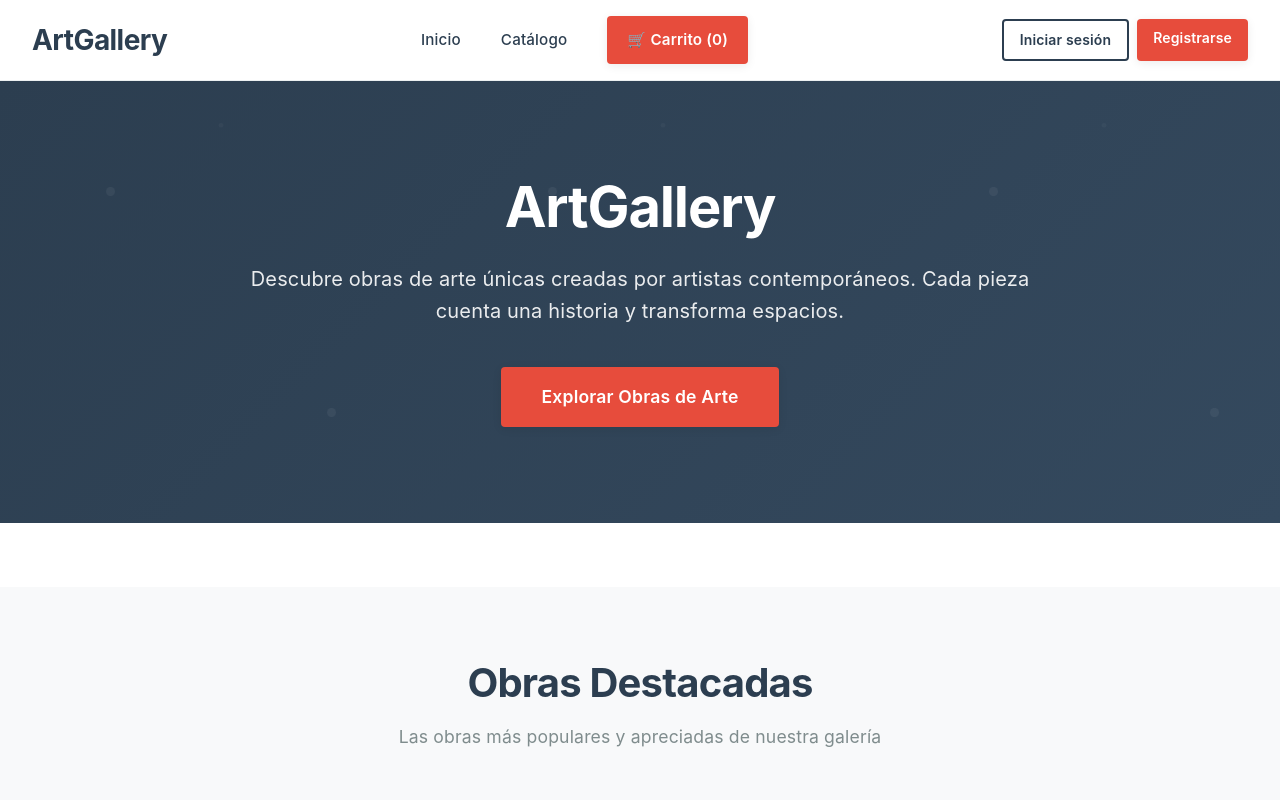
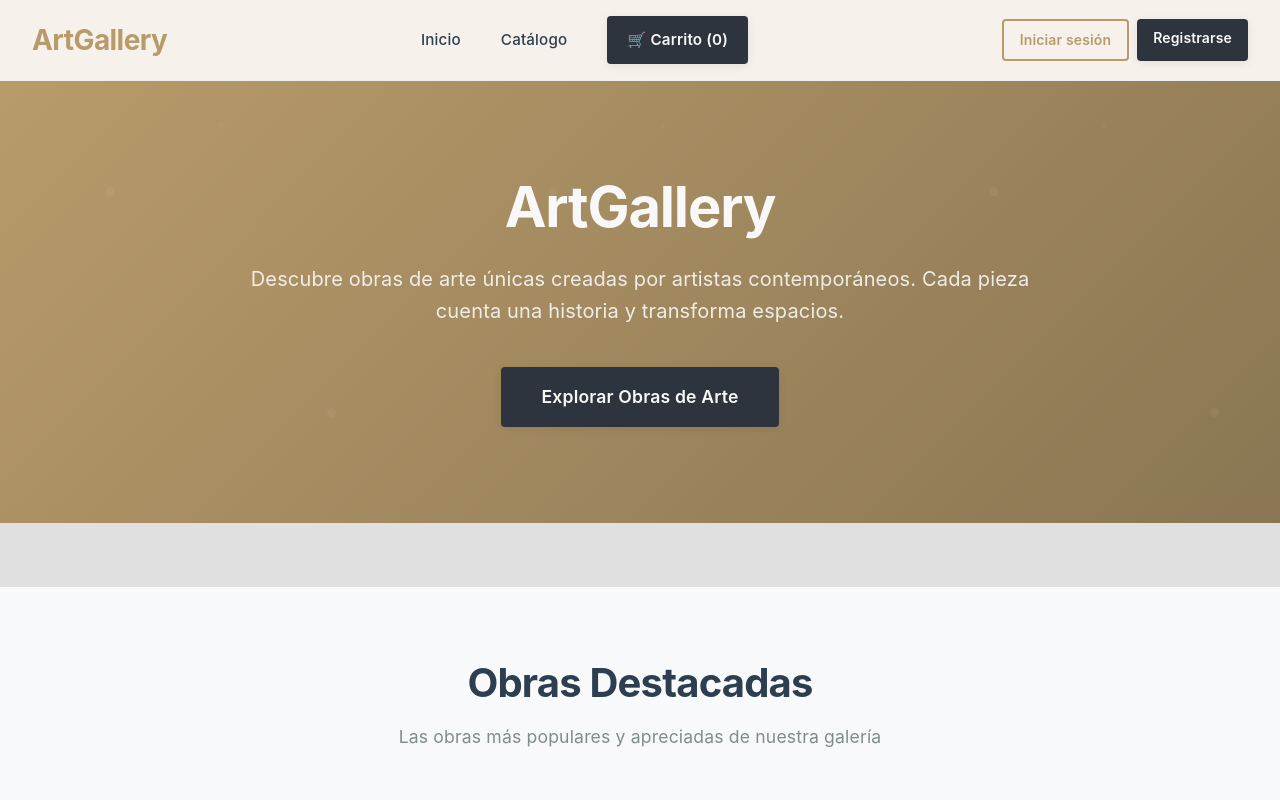
Before and after one commit to LeandroFullStackJs/TPO-Ecommerce-Front, a React (Vite) app: page /home in a window 1280 px wide. Shown: the top 800 px of the page. Built offline with nearby package versions, Linux system fonts and the light colour scheme; data requests are answered from the project's data file; grey boxes are pictures that could not be loaded.

Commit message:
Paleta de colores
Solo actualizacion de colores

```diff
--- a/src/styles.css
+++ b/src/styles.css
@@ -1,13 +1,15 @@
 /* Variables CSS */
 :root {
-  --primary-color: #2c3e50;
-  --secondary-color: #34495e;
-  --accent-color: #e74c3c;
+  --primary-color: #b89b6a;
+  --secondary-color: #8a7653;
+  --accent-color: #2d343d;
   --text-color: #2c3e50;
   --text-light: #7f8c8d;
-  --background-color: #ffffff;
+  --background-color:#e0e0e0;
   --light-gray: #f8f9fa;
-  --white: #ffffff;
+  --color-clarito: #f6f2eb;
+  --botones-marrones:#8a7653;
+  --white: #f8f8f8;
   --border-color: #ecf0f1;
   --shadow: 0 2px 10px rgba(0, 0, 0, 0.08);
   --shadow-hover: 0 8px 25px rgba(0, 0, 0, 0.15);
@@ -35,7 +37,6 @@ body {
   font-weight: 400;
   letter-spacing: 0.01em;
 }
-
 /* Layout */
 .layout {
   min-height: 100vh;
@@ -53,7 +54,7 @@ body {
 
 /* Navbar */
 .navbar {
-  background: var(--white);
+  background: var(--color-clarito);
   border-bottom: 1px solid var(--border-color);
   position: sticky;
   top: 0;
@@ -126,7 +127,7 @@ body {
 }
 
 .cart-link:hover {
-  background: #c0392b;
+  background: var(--accent-color);
   transform: translateY(-1px);
   box-shadow: var(--shadow-hover);
 }
@@ -721,7 +722,7 @@ body {
 
 /* Categorías */
 .categories {
-  padding: 4rem 2rem;
+  padding: 2rem 2rem;
 }
 
 .categories-grid {
```
